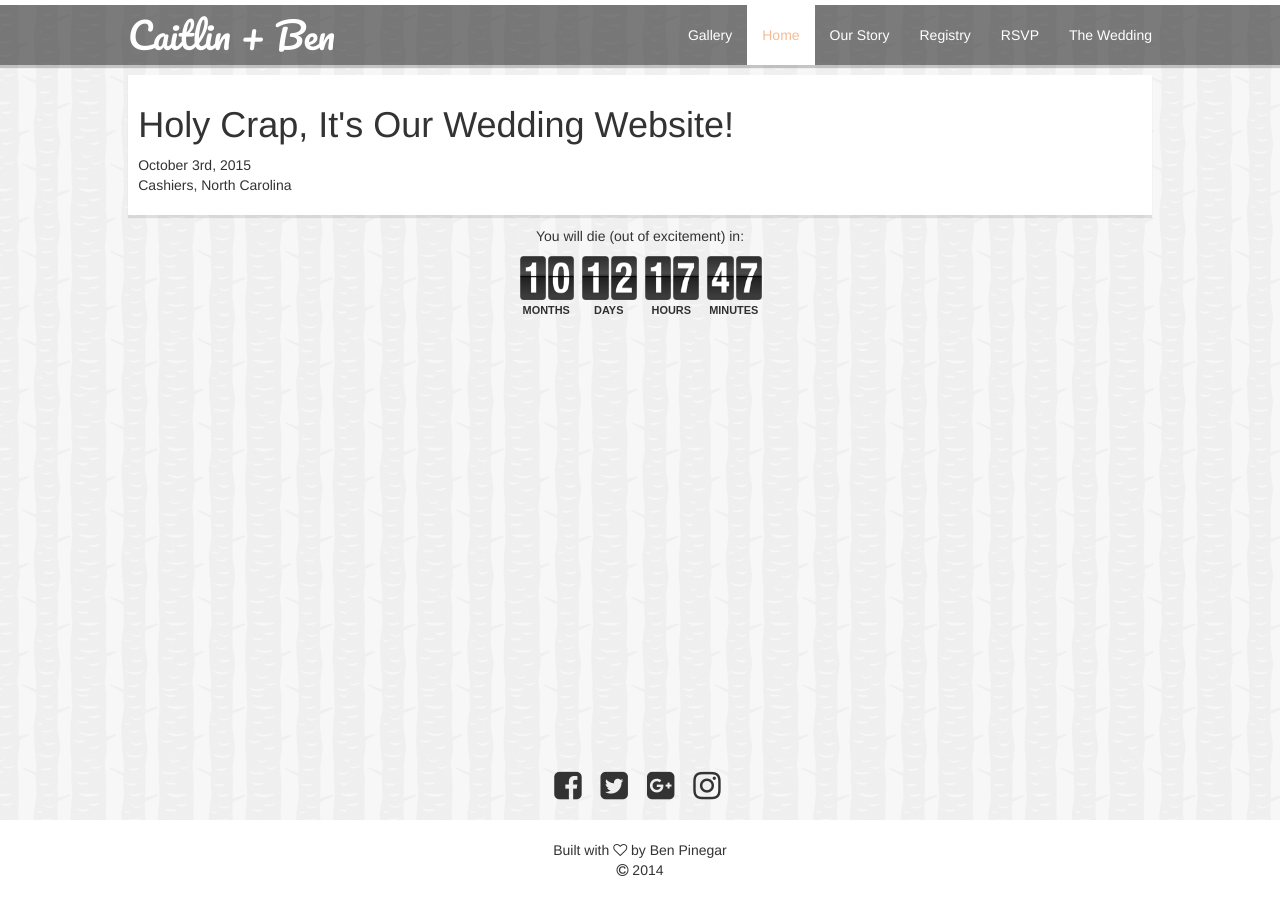
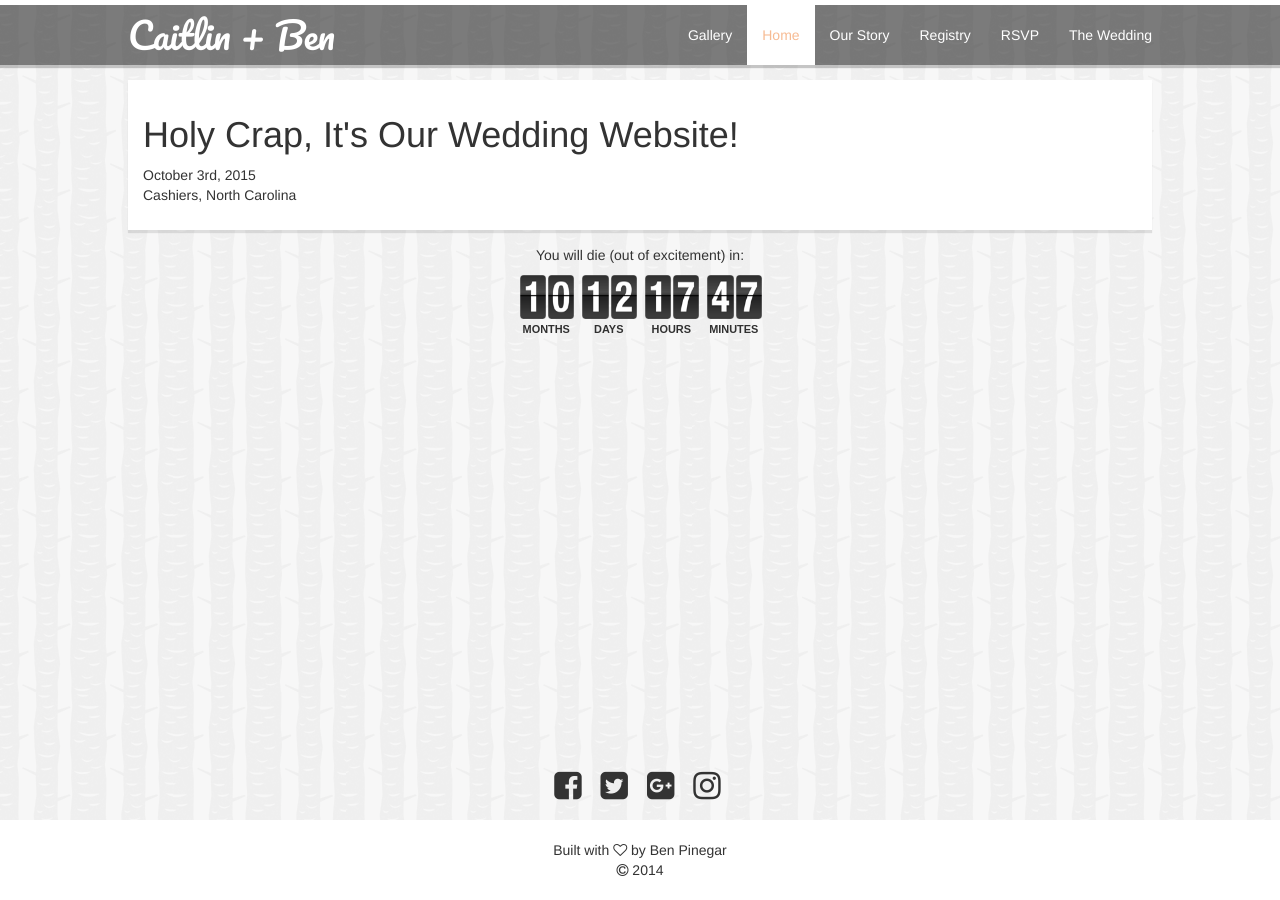
Before and after one commit to bpinegar/bpinegar.github.io, a Jekyll site: the page built from index.html, in a window 1280 px wide. Built offline with Jekyll 4.4.1, drawn with Linux system fonts in a browser that asks for light colours; nearby versions of some CDN libraries.

Commit message:
Update _custom.scss

```diff
--- a/_sass/_custom.scss
+++ b/_sass/_custom.scss
@@ -37,9 +37,9 @@ footer {
 }
 .body-content {
   background-color: #fff;
-  padding: 1%;
-  margin-top: 1%;
-  margin-bottom: 1%;
+  padding: 10px;
+  margin-top: 10px;
+  margin-bottom: 10px;
   box-shadow: 0px 3px 1px rgba(0,0,0,0.1);
 }
 .navbar {
@@ -162,10 +162,15 @@ body {
   padding-right: 10%;
   padding-left: 10%;
 }
+.body-content {
+  padding: 15px;
+  margin-top: 15px;
+  margin-bottom: 15px;
+}
 .navbar .navbar-brand,
 .navbar .navbar-brand > a {
     font-size: 36px;
-  }
+}
 .navbar-brand,
 .navbar-nav li a {
     line-height: 30px;
```
